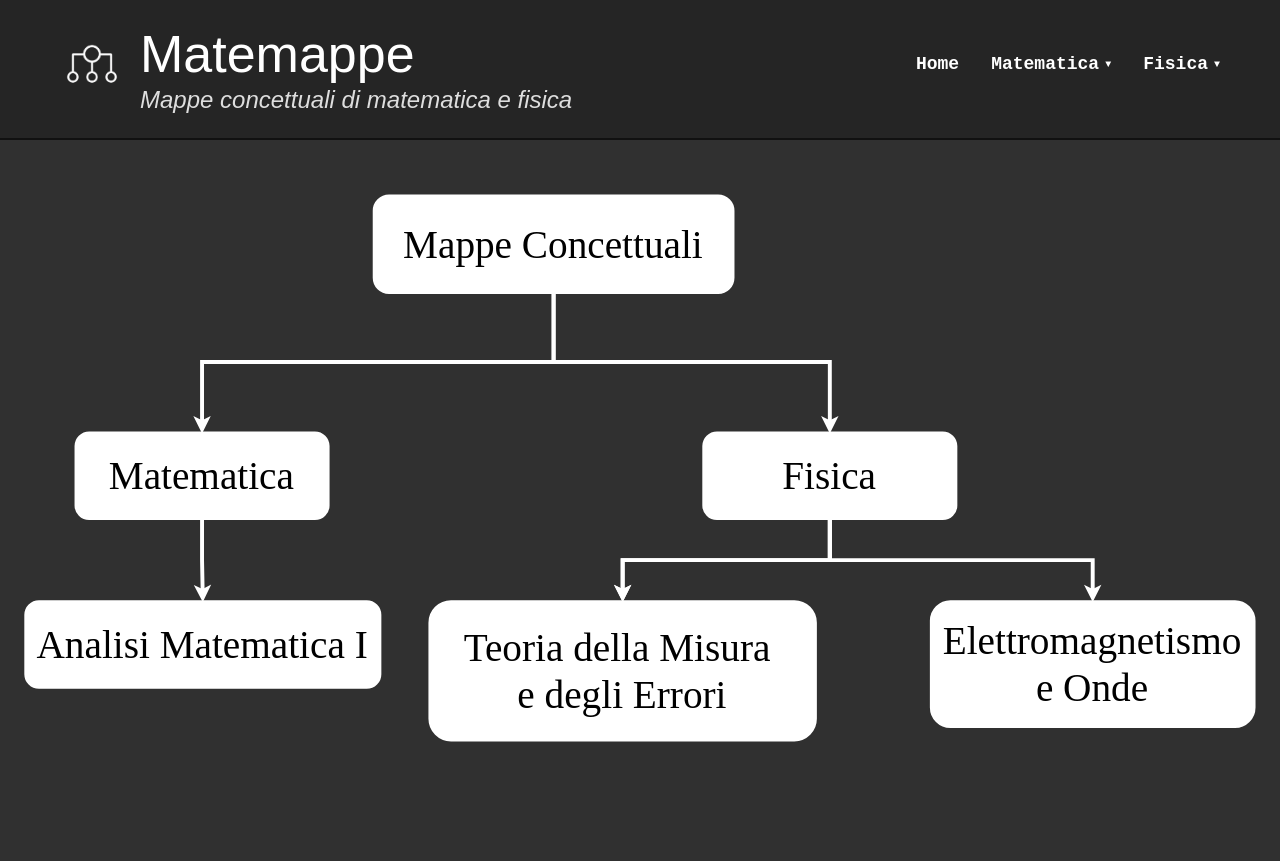
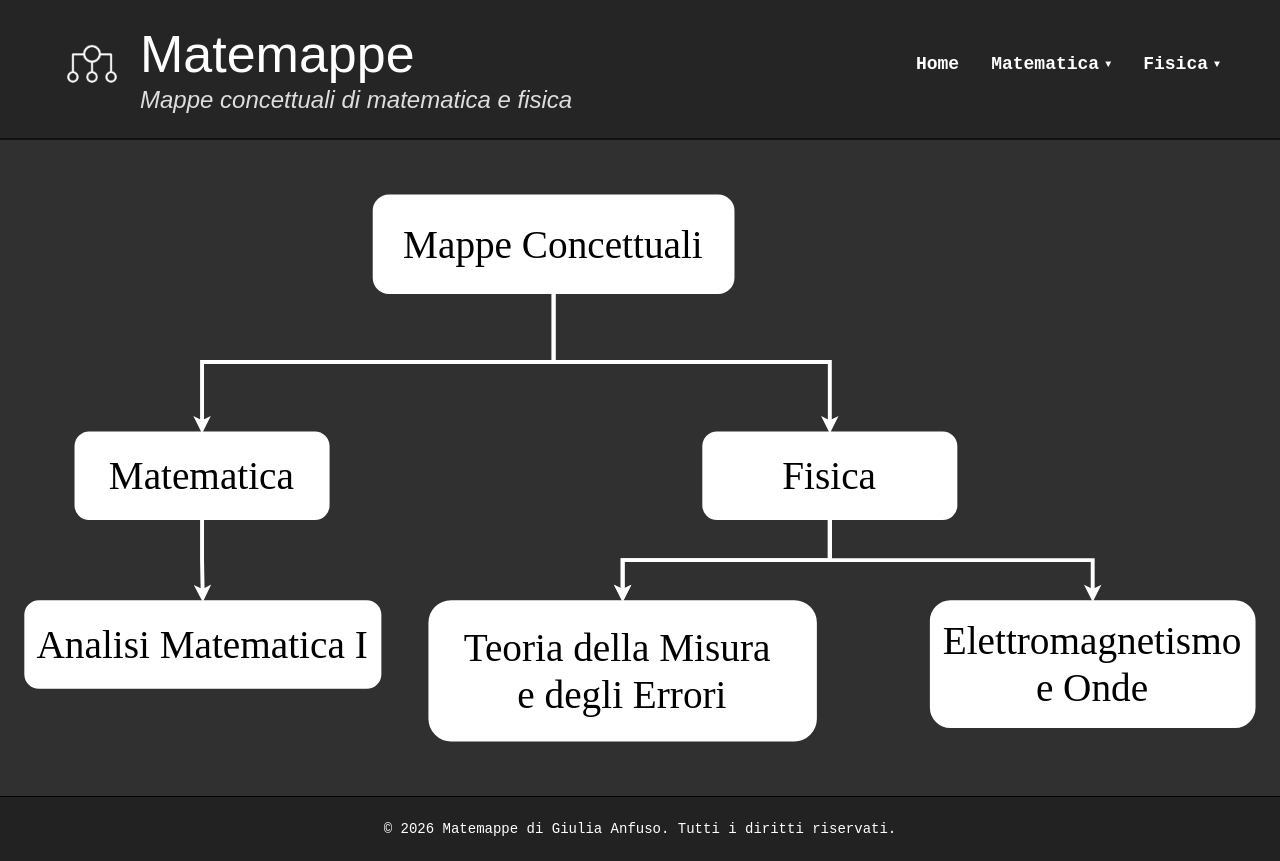
Before and after one commit to giulianfusobusiness/matemappe, an Angular app: page / in a window 1280 px wide. Before the commit the page ends 800 px from the top, so only its background shows below. Built offline with nearby package versions, Linux system fonts and the light colour scheme.

Commit message:
Copyright modifiche

```diff
--- a/src/app/app.html
+++ b/src/app/app.html
@@ -1,2 +1,9 @@
 <app-navbar></app-navbar>
-<router-outlet></router-outlet>
+
+<div class="app-content">
+  <router-outlet></router-outlet>
+</div>
+
+<footer class="site-footer">
+  <p>© 2026 Matemappe di Giulia Anfuso. Tutti i diritti riservati.</p>
+</footer>
--- a/src/app/app.scss
+++ b/src/app/app.scss
@@ -0,0 +1,23 @@
+:host {
+  display: flex;
+  flex-direction: column;
+  min-height: 100vh;
+}
+
+.app-content {
+  flex: 1;
+}
+
+.site-footer {
+  padding: 24px;
+  background-color: #222222;
+  border-top: 1px solid black;
+  color: white;
+  text-align: center;
+}
+
+.site-footer p {
+  margin: 0;
+  font-family: "Courier New", monospace;
+  font-size: 14px;
+}
```
Also changed, not shown: 1 other file (tests, documents, lock files or other folders).
